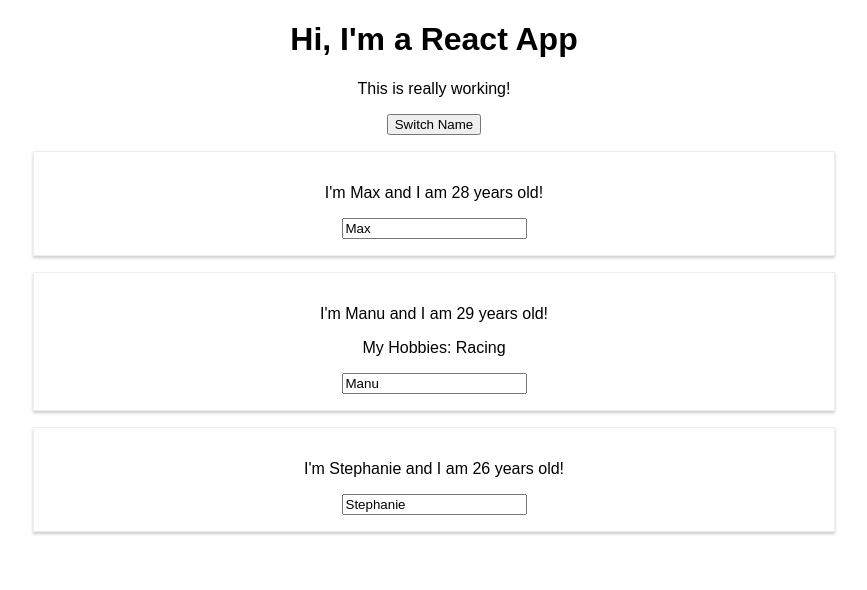
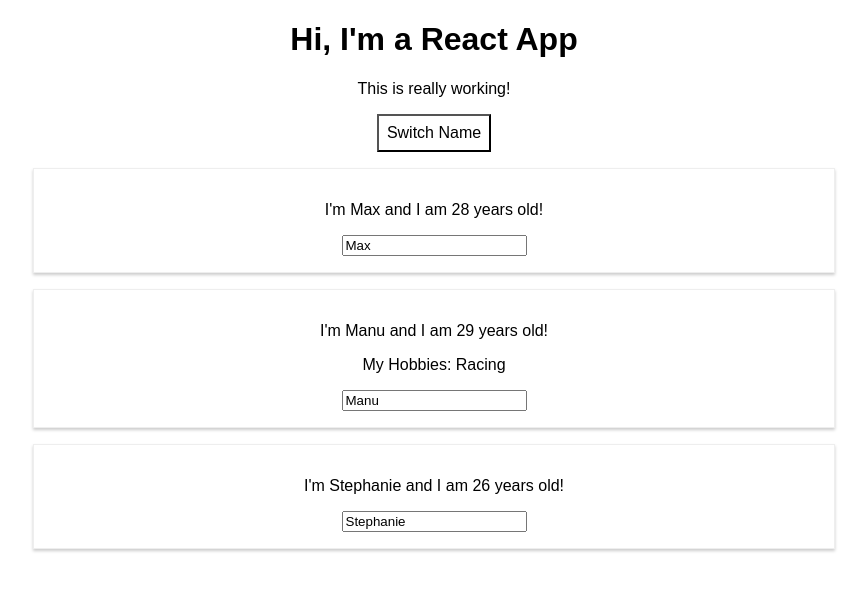
Before and after one commit to blaec/react-complete-guide, a React (Create React App) app: page / in a window 1280 px wide. Shown: the top 590 px of the page, without its empty margins (206-1073 px from the left). Built offline with nearby package versions, Linux system fonts and the light colour scheme.

Commit message:
49. Working with Inline Styles

```diff
--- a/src/App.js
+++ b/src/App.js
@@ -34,11 +34,20 @@
     };
 
     render() {
+        const style = {
+            backgroundColor: 'white',
+            font: 'inherit',
+            border: '1x solid blue',
+            padding: '8px',
+            cursor: 'pointer'
+        };
+
         return (
             <div className="App">
                 <h1>Hi, I'm a React App</h1>
                 <p>This is really working!</p>
-                <button onClick={() => this.switchNameHandler('Maximilian')}>Switch Name</button>
+                <button style={style}
+                        onClick={() => this.switchNameHandler('Maximilian')}>Switch Name</button>
                 <Person name={this.state.persons[0].name}
                         age={this.state.persons[0].age}/>
                 <Person name={this.state.persons[1].name}
```
